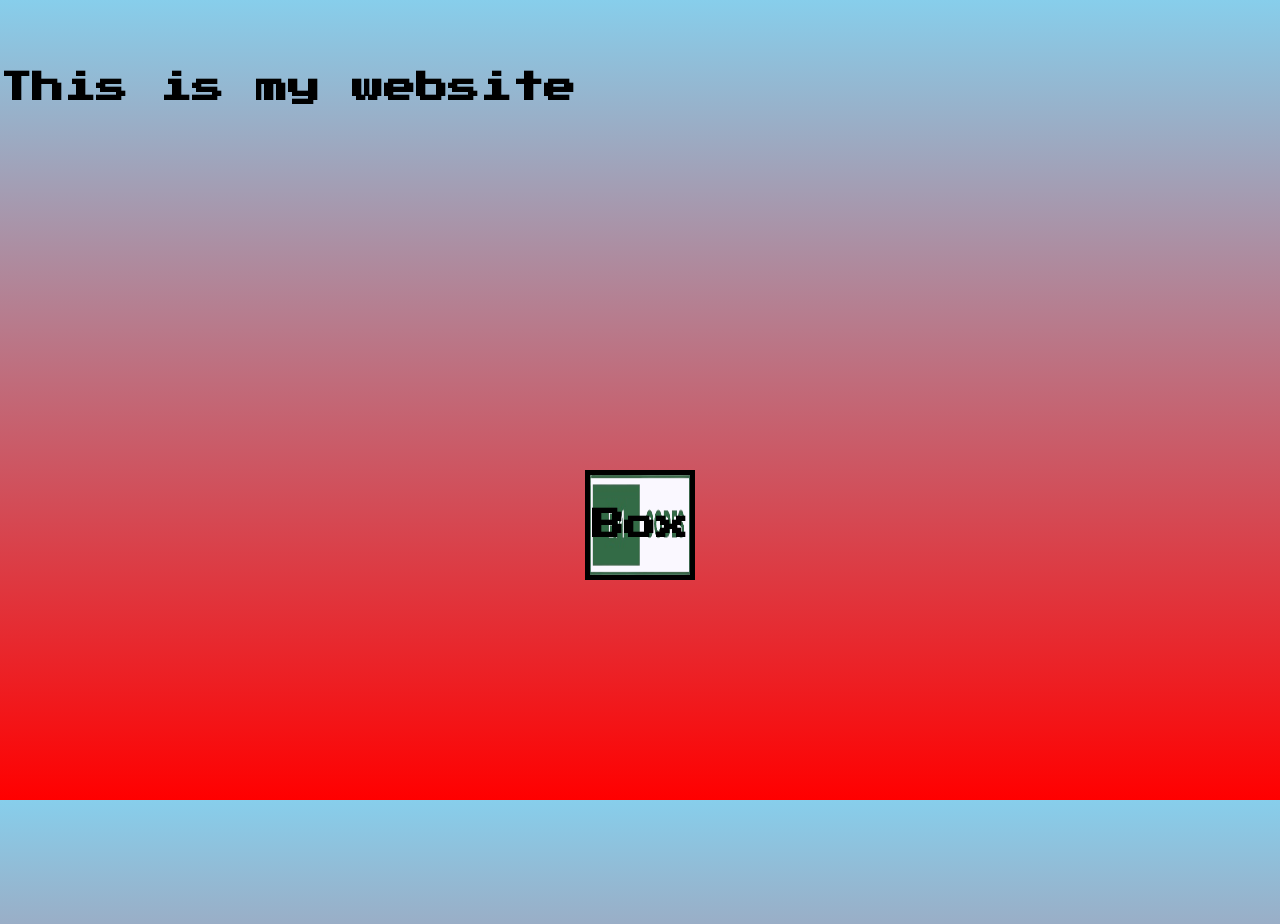
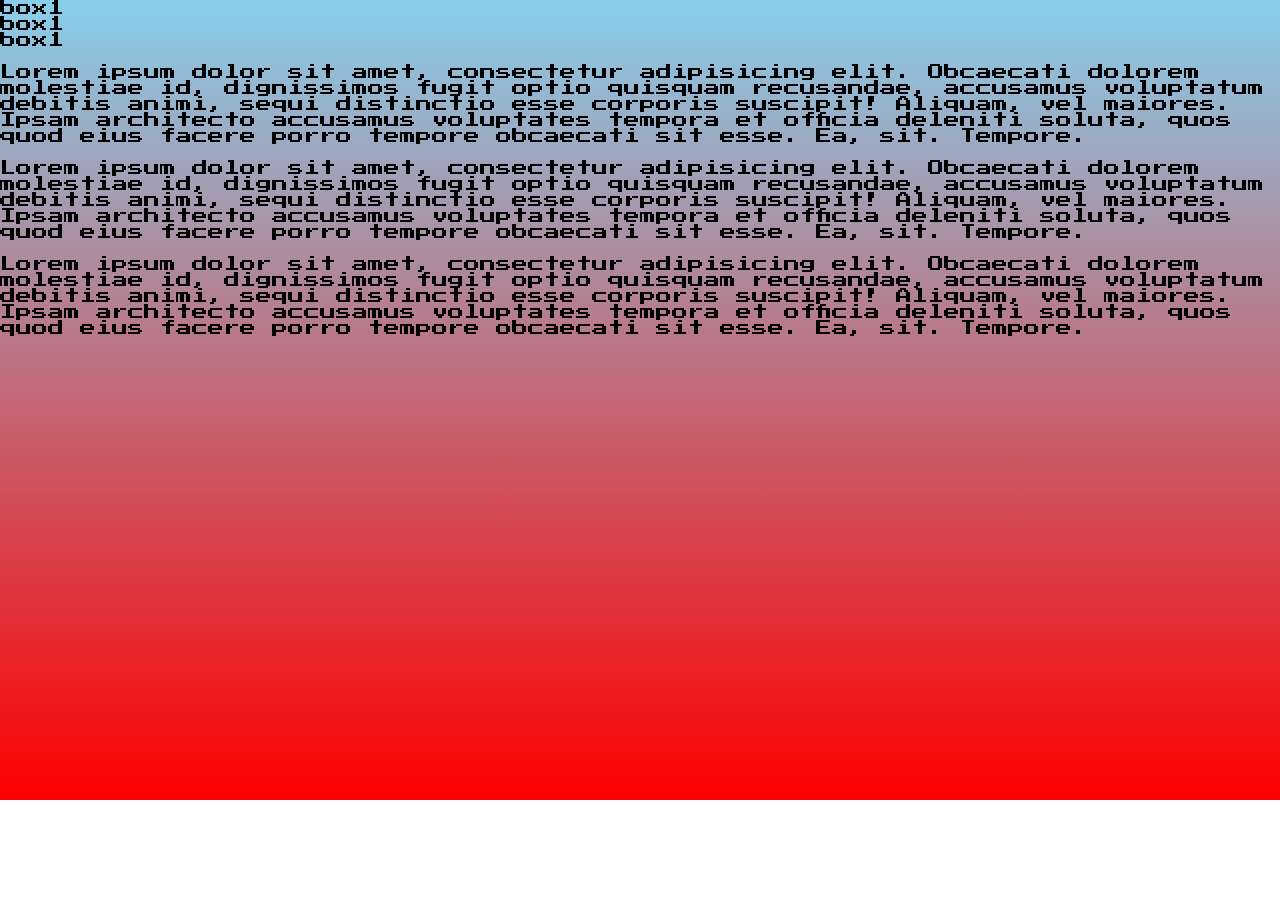
Before and after one commit to EEvan11/trying, a plain HTML site: page index.html in a window 1280 px wide. After the commit the page ends 800 px from the top, so only its background shows below. Drawn offline with Linux system fonts and the light colour scheme.

Commit message:
tobecontinue

```diff
--- a/index.html
+++ b/index.html
@@ -8,15 +8,14 @@
     <link href="https://fonts.googleapis.com/css2?family=Press+Start+2P&display=swap" rel="stylesheet">
 </head>
 <body>
-    <h1>This is my website</h1>
+   <div class="box">box1</div>
+   <div class="box">box1</div>
+   <div class="box">box1</div>
 
-    <div class="conta">
+   <p>Lorem ipsum dolor sit amet, consectetur adipisicing elit. Obcaecati dolorem molestiae id, dignissimos fugit optio quisquam recusandae, accusamus voluptatum debitis animi, sequi distinctio esse corporis suscipit! Aliquam, vel maiores. Ipsam architecto accusamus voluptates tempora et officia deleniti soluta, quos quod eius facere porro tempore obcaecati sit esse. Ea, sit. Tempore.</p>
+   <p>Lorem ipsum dolor sit amet, consectetur adipisicing elit. Obcaecati dolorem molestiae id, dignissimos fugit optio quisquam recusandae, accusamus voluptatum debitis animi, sequi distinctio esse corporis suscipit! Aliquam, vel maiores. Ipsam architecto accusamus voluptates tempora et officia deleniti soluta, quos quod eius facere porro tempore obcaecati sit esse. Ea, sit. Tempore.</p>
 
-        <div class="box">
-            <h1 class="middle">Box</h1>
-        </div>
-    </div>
-
+   <p>Lorem ipsum dolor sit amet, consectetur adipisicing elit. Obcaecati dolorem molestiae id, dignissimos fugit optio quisquam recusandae, accusamus voluptatum debitis animi, sequi distinctio esse corporis suscipit! Aliquam, vel maiores. Ipsam architecto accusamus voluptates tempora et officia deleniti soluta, quos quod eius facere porro tempore obcaecati sit esse. Ea, sit. Tempore.</p>
 
 
 
--- a/style.css
+++ b/style.css
@@ -6,31 +6,6 @@ body {
     margin: 0;
 }
 
-.conta {
-    display: flex;
-    gap: 10px;
-    justify-content: center; /* Centering the container horizontally */
-    align-items: center; /* Centering the container vertically */
-    height: 100vh; /* Ensuring the container takes full viewport height */
+.box{
+
 }
-
-.box {
-    border: 5px solid;
-    height: 100px;
-    width: 100px;
-    background-image: url(./img/emcodes.png);
-    background-repeat: no-repeat;
-    background-size: 100% 100%; /* Stretch the image to fit the box */
-    background-position: center;
-    display: flex; /* To center the text inside the box */
-    justify-content: center;
-    align-items: center;
-}
-
-h1 {
-    margin-top: 72px;
-}
-
-.middle {
-    margin: 0; /* Removing default margin for the h1 inside the box */
-}
```
